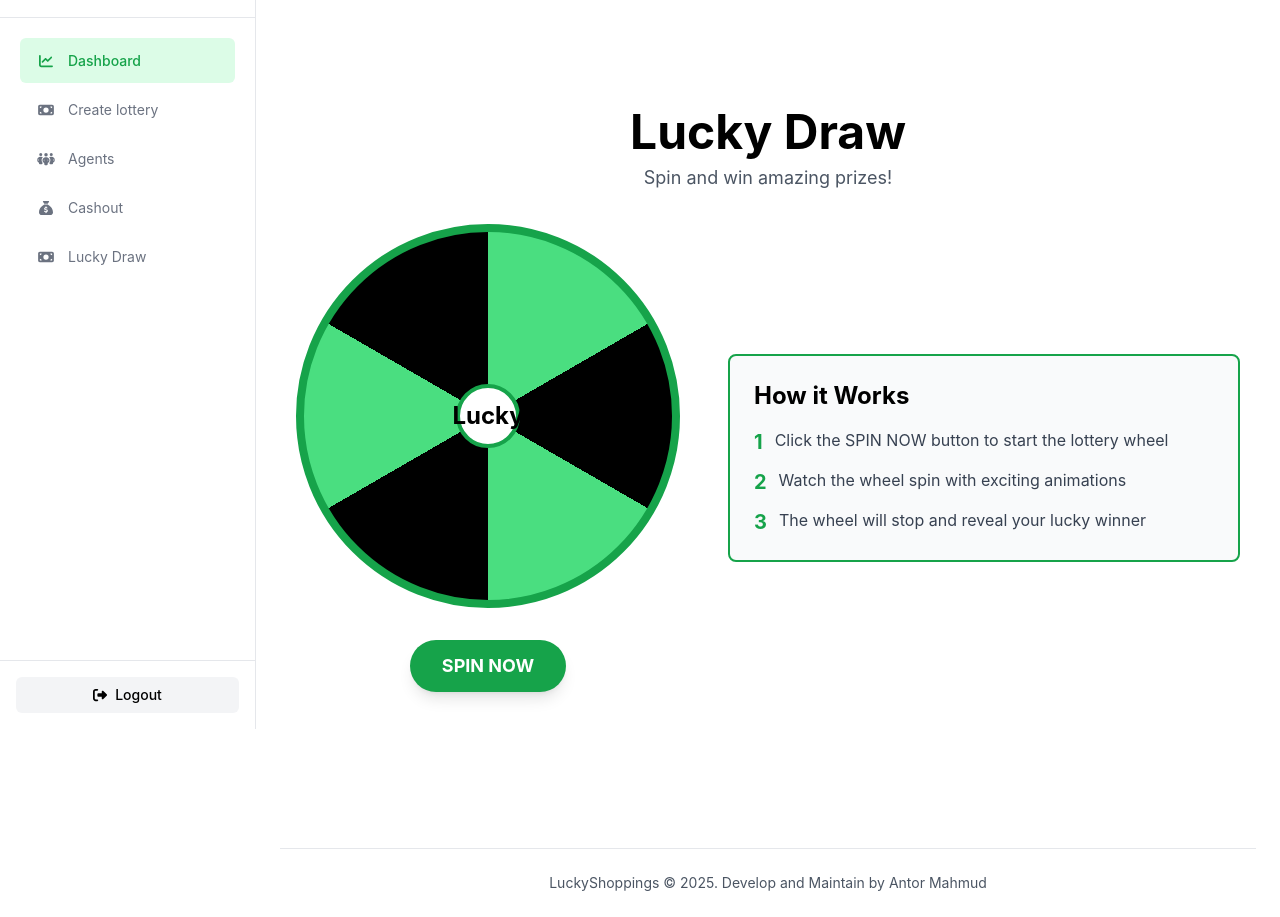
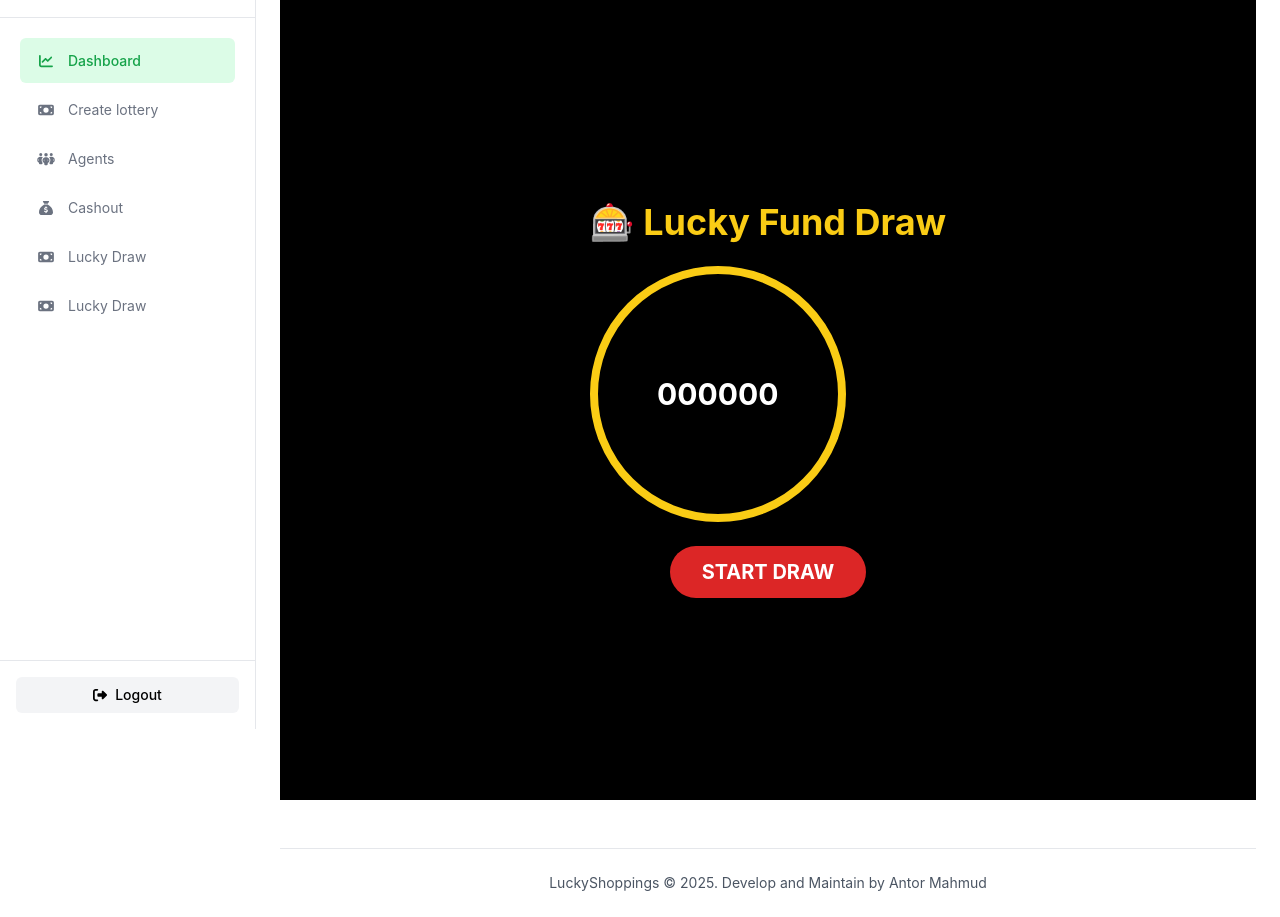
Before and after one commit to antorzuck/luckyshop, a Django app: page /draw in a window 1280 px wide. Shown: the part 71-988 px from the top of the page. Run offline with Django 5.2, Linux system fonts and the light colour scheme; some libraries are stand-ins or nearby versions.

Commit message:
adfsjklkjasdfkljdklfsjdsx

```diff
--- a/base/views.py
+++ b/base/views.py
@@ -1,8 +1,12 @@
-from django.shortcuts import render, redirect
+from django.shortcuts import render, redirect, get_object_or_404
 from .models import *
 from django.contrib.auth import authenticate, login, logout
 from django.http import JsonResponse
 from .decor import agent_required
+from django.contrib.auth.decorators import login_required
+from django.contrib import messages
+from django.db import transaction
+
 
 def home(request):
     return render(request, 'home.html')
@@ -196,3 +200,113 @@ def get_lucky_fund_report(request):
         "not_rewarded": funds.filter(is_rewarded=False).count(),
     }
     return JsonResponse(data)
+
+
+
+
+
+
+
+
+
+
+@login_required
+def withdraw_search(request):
+    profile = None
+    profit = None
+
+    if not (request.user.is_superuser or hasattr(request.user, 'profile') and request.user.profile.is_agent):
+        messages.error(request, 'Unauthorized')
+        return redirect('/')
+
+    if request.method == 'POST':
+        number = request.POST.get('number')
+        try:
+            profile = Profile.objects.get(number=number)
+            profit = LuckyProfit.objects.get(number=number)
+        except Profile.DoesNotExist:
+            messages.error(request, 'Profile not found')
+        except LuckyProfit.DoesNotExist:
+            messages.error(request, 'Balance record not found')
+
+    return render(request, 'withdraw/search.html', {
+        'profile': profile,
+        'profit': profit
+    })
+
+
+@login_required
+@transaction.atomic
+def withdraw_submit(request, profile_id):
+    if request.method != 'POST':
+        return redirect('withdraw_search')
+
+    profile = get_object_or_404(Profile, id=profile_id)
+    profit = get_object_or_404(LuckyProfit, number=profile.number)
+
+    amount = int(request.POST.get('amount'))
+    method = request.POST.get('method')
+    number = request.POST.get('number')
+
+    if amount <= 0:
+        messages.error(request, 'Invalid amount')
+        return redirect('withdraw_search')
+
+    if profit.profit < amount:
+        messages.error(request, 'Insufficient balance')
+        return redirect('withdraw_search')
+
+    # create withdraw
+    Withdraw.objects.create(
+        profile=profile,
+        amount=amount,
+        method=method,
+        number=number,
+        complete=True
+    )
+
+    # cut balance
+    profit.profit -= amount
+    profit.save()
+
+    messages.success(request, 'Withdraw successful')
+    return redirect('withdraw_search')
+
+
+
+
+
+
+import random
+
+
+def lottery_draw(request):
+    return render(request, 'draw.html')
+
+
+def lottery_run(request):
+    funds = LuckyFund.objects.all()
+
+    pool = []
+    for fund in funds:
+        pool.append(fund)  # duplicate allowed naturally
+
+    winner_fund = random.choice(pool)
+
+    LuckyWinner.objects.all().delete()  # keep only latest
+
+    LuckyWinner.objects.create(
+        number=winner_fund.number,
+        fund=winner_fund,
+        profile=winner_fund.profile
+    )
+
+    return JsonResponse({
+        'number': winner_fund.number,
+        'name': winner_fund.profile.name
+    })
+
+
+def lottery_winner(request):
+    winner = LuckyWinner.objects.last()
+    return render(request, 'winner.html', {'winner': winner})
--- a/luckyshop/urls.py
+++ b/luckyshop/urls.py
@@ -16,4 +16,9 @@ urlpatterns = [
     path('create-lottery', create_lottery),
     path('lucky-fund-dashboard/', lucky_fund_dashboard, name='lucky_fund_dashboard'),
     path('lucky-fund-report/', get_lucky_fund_report, name='lucky_fund_report'),
+    path('withdraw/', withdraw_search, name='withdraw_search'),
+path('withdraw/submit/<int:profile_id>/', withdraw_submit, name='withdraw_submit'),
+path('lottery/draw/', lottery_draw, name='lottery_draw'),
+path('lottery/run/', lottery_run, name='lottery_run'),
+path('lottery/winner/', lottery_winner, name='lottery_winner'),
 ]
--- a/templates/draw.html
+++ b/templates/draw.html
@@ -1,178 +1,57 @@
-{% extends "index.html" %}
+{% extends 'index.html' %}
 
 {% block body %}
-<div class="min-h-screen bg-white flex flex-col items-center justify-center p-4">
-  <!-- Title -->
-  <div class="text-center mb-8">
-    <h1 class="text-4xl md:text-5xl font-bold text-black mb-2">Lucky Draw</h1>
-    <p class="text-gray-600 text-lg">Spin and win amazing prizes!</p>
-  </div>
 
-  <!-- Main Container -->
-  <div class="flex flex-col md:flex-row items-center justify-center gap-12 w-full max-w-5xl">
+<div class="bg-black text-white flex items-center justify-center min-h-screen">
 
-    <!-- Spinning Wheel -->
-    <div class="flex flex-col items-center">
-      <div class="relative w-80 h-80 md:w-96 md:h-96">
-        <!-- Pointer -->
-        <div class="absolute top-0 left-1/2 transform -translate-x-1/2 -translate-y-3 z-20">
-          <div class="w-0 h-0 border-l-8 border-r-8 border-t-12 border-l-transparent border-r-transparent border-t-green-600"></div>
-        </div>
 
-        <!-- Spinning Circle -->
-        <div id="spinner" class="w-full h-full rounded-full border-8 border-green-600 flex items-center justify-center cursor-pointer transition-transform duration-1000"
-             style="background: conic-gradient(
-               from 0deg,
-               #4ade80 0deg 60deg,
-               #000 60deg 120deg,
-               #4ade80 120deg 180deg,
-               #000 180deg 240deg,
-               #4ade80 240deg 300deg,
-               #000 300deg 360deg
-             );">
-          <div class="w-16 h-16 bg-white rounded-full border-4 border-green-600 flex items-center justify-center">
-            <span class="text-2xl font-bold text-black">Lucky</span>
-          </div>
-        </div>
-      </div>
+<audio id="spinSound" src="https://assets.mixkit.co/sfx/preview/mixkit-slot-machine-spin-1930.mp3"></audio>
 
-      <!-- Spin Button -->
-      <button id="spinBtn" class="mt-8 px-8 py-3 bg-green-600 text-white font-bold text-lg rounded-full hover:bg-green-700 active:scale-95 transition-all duration-100 shadow-lg hover:shadow-xl">
-        SPIN NOW
-      </button>
-    </div>
+<div class="text-center space-y-6">
+  <h1 class="text-4xl font-bold text-yellow-400">🎰 Lucky Fund Draw</h1>
 
-    <!-- Info Section -->
-    <div class="flex-1">
-      <div class="bg-gray-50 rounded-lg p-6 border-2 border-green-600">
-        <h2 class="text-2xl font-bold text-black mb-4">How it Works</h2>
-        <ul class="space-y-3 text-gray-700">
-          <li class="flex items-start gap-3">
-            <span class="text-green-600 font-bold text-xl">1</span>
-            <span>Click the SPIN NOW button to start the lottery wheel</span>
-          </li>
-          <li class="flex items-start gap-3">
-            <span class="text-green-600 font-bold text-xl">2</span>
-            <span>Watch the wheel spin with exciting animations</span>
-          </li>
-          <li class="flex items-start gap-3">
-            <span class="text-green-600 font-bold text-xl">3</span>
-            <span>The wheel will stop and reveal your lucky winner</span>
-          </li>
-        </ul>
-
-        <!-- Winner Display -->
-        <div id="winnerBox" class="mt-6 p-4 bg-green-600 text-white rounded-lg hidden animate-pulse">
-          <p class="text-sm font-semibold mb-1">🎉 WINNER 🎉</p>
-          <p id="winnerText" class="text-2xl font-bold"></p>
-        </div>
-
-        <!-- Message Display -->
-        <div id="messageBox" class="mt-4 p-4 rounded-lg hidden">
-          <p id="messageText" class="font-semibold"></p>
-        </div>
-
-        <!-- Loading State -->
-        <div id="loadingBox" class="mt-4 p-4 bg-blue-100 text-blue-800 rounded-lg hidden">
-          <p class="font-semibold text-center">Generating winner...</p>
-        </div>
-      </div>
-    </div>
-  </div>
+  <div id="wheel" class="w-64 h-64 rounded-full border-8 border-yellow-400 flex items-center justify-center text-3xl font-bold">
+  <span id="rollingNumber">000000</span>
 </div>
 
+  <button onclick="runLottery()" class="bg-red-600 px-8 py-3 rounded-full text-xl font-bold hover:scale-105 transition">
+    START DRAW
+  </button>
+</div>
+
+<script>
+let rollingInterval;
+
+function runLottery(){
+  document.getElementById('spinSound').play();
+
+  // start rolling numbers
+  const display = document.getElementById('rollingNumber');
+  rollingInterval = setInterval(() => {
+    display.innerText = Math.floor(Math.random() * 999999999);
+  }, 80);
+
+  fetch('/lottery/run/')
+  .then(res => res.json())
+  .then(data => {
+    setTimeout(() => {
+      clearInterval(rollingInterval);
+      document.getElementById('rollingNumber').innerText = data.number;
+      confetti({ particleCount: 300, spread: 120 })
+      setTimeout(() => window.location.href = '/lottery/winner/', 2000)
+    }, 4000)
+  })
+}
+</script>
+
 <style>
-  @keyframes spin {
-    from {
-      transform: rotate(0deg);
-    }
-    to {
-      transform: rotate(3600deg);
-    }
-  }
-
-  #spinner.spinning {
-    animation: spin 4s cubic-bezier(0.25, 0.46, 0.45, 0.94);
-  }
-
-  @keyframes pulse-custom {
-    0%, 100% {
-      opacity: 1;
-    }
-    50% {
-      opacity: 0.7;
-    }
-  }
-
-  .animate-pulse {
-    animation: pulse-custom 2s cubic-bezier(0.4, 0, 0.6, 1) infinite;
-  }
+@keyframes spin { from {transform: rotate(0)} to {transform: rotate(360deg)} }
+.animate-spin-slow { animation: spin 0.8s linear infinite }
 </style>
 
-<script>
-  const spinner = document.getElementById('spinner');
-  const spinBtn = document.getElementById('spinBtn');
-  const winnerBox = document.getElementById('winnerBox');
-  const winnerText = document.getElementById('winnerText');
-  const messageBox = document.getElementById('messageBox');
-  const messageText = document.getElementById('messageText');
-  const loadingBox = document.getElementById('loadingBox');
-  let isSpinning = false;
 
-  spinBtn.addEventListener('click', async () => {
-    if (isSpinning) return;
 
-    isSpinning = true;
-    spinBtn.disabled = true;
-    winnerBox.classList.add('hidden');
-    messageBox.classList.add('hidden');
-    loadingBox.classList.remove('hidden');
 
-    // Add spinning animation
-    spinner.classList.add('spinning');
+</div>
 
-    // Random rotation between 360 and 3600 degrees
-    const randomRotation = Math.random() * 360 + 360;
-
-    setTimeout(async () => {
-      spinner.style.transition = 'transform 0.3s ease-out';
-      spinner.style.transform = `rotate(${randomRotation}deg)`;
-
-      try {
-        // Call Django backend
-        const response = await fetch('/lottery/draw/', {
-          method: 'GET',
-        });
-
-        const data = await response.json();
-
-        if (response.ok) {
-          winnerText.textContent = data.winner || 'Congratulations!';
-          winnerBox.classList.remove('hidden');
-
-          if (data.message) {
-            messageText.textContent = data.message;
-            messageBox.classList.remove('hidden');
-            messageBox.className = 'mt-4 p-4 rounded-lg';
-            messageBox.classList.add(data.success ? 'bg-green-100 text-green-800' : 'bg-red-100 text-red-800');
-          }
-        } else {
-          messageText.textContent = data.message || 'Something went wrong';
-          messageBox.classList.remove('hidden');
-          messageBox.className = 'mt-4 p-4 rounded-lg bg-red-100 text-red-800';
-        }
-      } catch (error) {
-        console.error('Error:', error);
-        messageText.textContent = 'Error connecting to server';
-        messageBox.classList.remove('hidden');
-        messageBox.className = 'mt-4 p-4 rounded-lg bg-red-100 text-red-800';
-      }
-
-      loadingBox.classList.add('hidden');
-      spinner.classList.remove('spinning');
-      isSpinning = false;
-      spinBtn.disabled = false;
-    }, 4000);
-  });
-</script>
 {% endblock %}
--- a/templates/home.html
+++ b/templates/home.html
@@ -5,7 +5,7 @@
 
 
     <!-- Hero Section with Banner -->
-    <section class="w-full h-64 bg-cover bg-center" style="background-image: url('https://hebbkx1anhila5yf.public.blob.vercel-storage.com/image-Ft9HLQo9Q3ktLSUSRhQ9SEljSbb6gl.png')">
+    <section class="w-full h-64 bg-cover" style="background-image: url('https://hebbkx1anhila5yf.public.blob.vercel-storage.com/image-Ft9HLQo9Q3ktLSUSRhQ9SEljSbb6gl.png')">
     </section>
 
     <!-- Main Content -->
--- a/templates/index.html
+++ b/templates/index.html
@@ -7,6 +7,7 @@
     <script src="https://cdn.tailwindcss.com"></script>
     <script src="https://cdnjs.cloudflare.com/ajax/libs/font-awesome/6.5.1/js/all.min.js"></script>
      <script src="https://cdn.jsdelivr.net/npm/chart.js"></script>
+     <script src="https://cdn.jsdelivr.net/npm/canvas-confetti@1.6.0/dist/confetti.browser.min.js"></script>
     <style>
         body {
             background: #ffffff;
@@ -169,11 +170,17 @@
                 <i class="fa-solid fa-people-group w-5"></i>
                 <span>Agents</span>
             </a>
-            <a href="#" class="sidebar-item">
+            <a href="/withdraw" class="sidebar-item">
                 <i class="fa-solid fa-sack-dollar w-5"></i>
                 <span>Cashout</span>
             </a>
- <a href="/draw" class="sidebar-item">
+ <a href="/lottery/draw" class="sidebar-item">
+              <i class="fa-solid fa-money-bill w-5"></i>
+                <span>Lucky Draw</span>
+            </a>
+
+            </a>
+ <a href="/lottery/winner" class="sidebar-item">
               <i class="fa-solid fa-money-bill w-5"></i>
                 <span>Lucky Draw</span>
             </a>
--- a/templates/lucky_fund_dashboard.html
+++ b/templates/lucky_fund_dashboard.html
@@ -11,7 +11,7 @@
     <select id="agentSelect" class="border rounded-lg p-2 w-full mt-2">
         <option value="">-- Select --</option>
         {% for agent in agents %}
-        <option class="text-blue-900" value="{{ agent.id }}">{{ agent.user.first_name }} {{ agent.user.last_name }}</option>
+        <option class="text-blue-900" value="{{ agent.id }}">{{ agent.user.username }}</option>
         {% endfor %}
     </select>
 
```
Also changed, not shown: base/admin.py (+2 -7 lines), base/models.py (+9 -0 lines), templates/landing.html (+3 -4 lines), templates/winner.html (added, +22 -0 lines), templates/withdraw/search.html (added, +54 -0 lines), base/migrations/0010_luckywinner.py (added), db.sqlite3.
